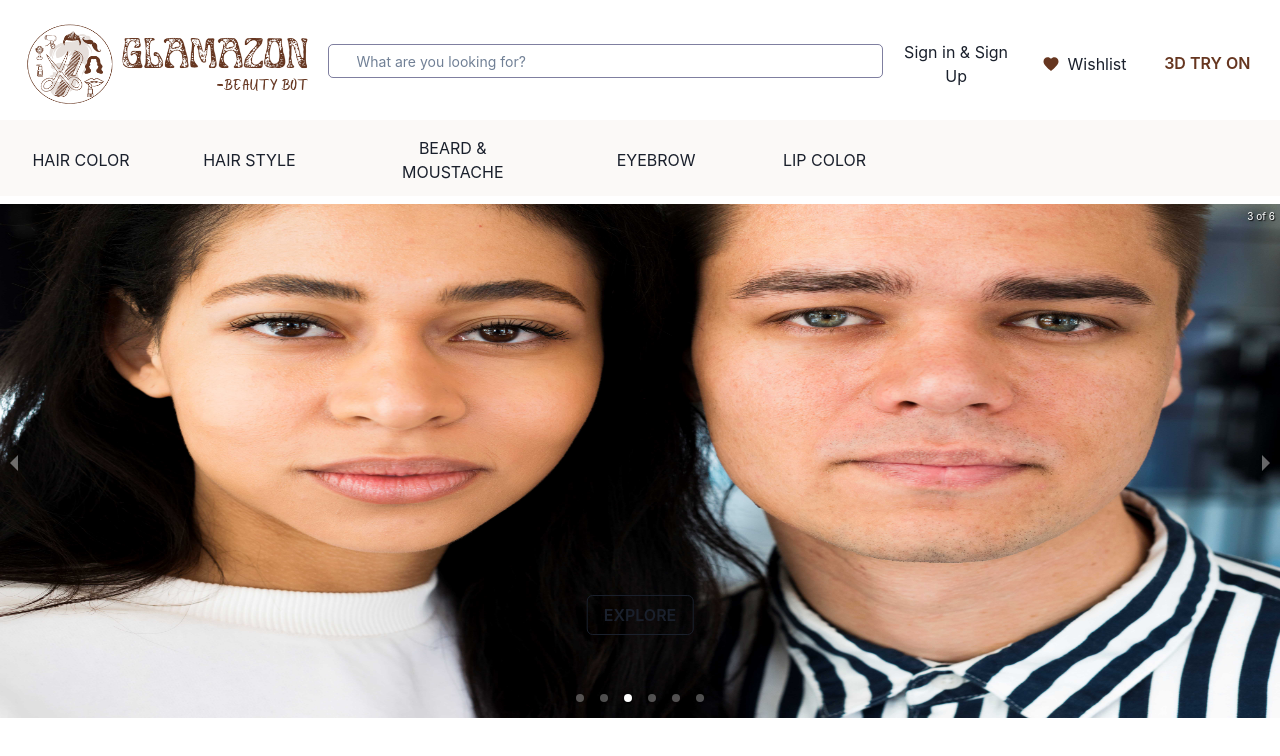
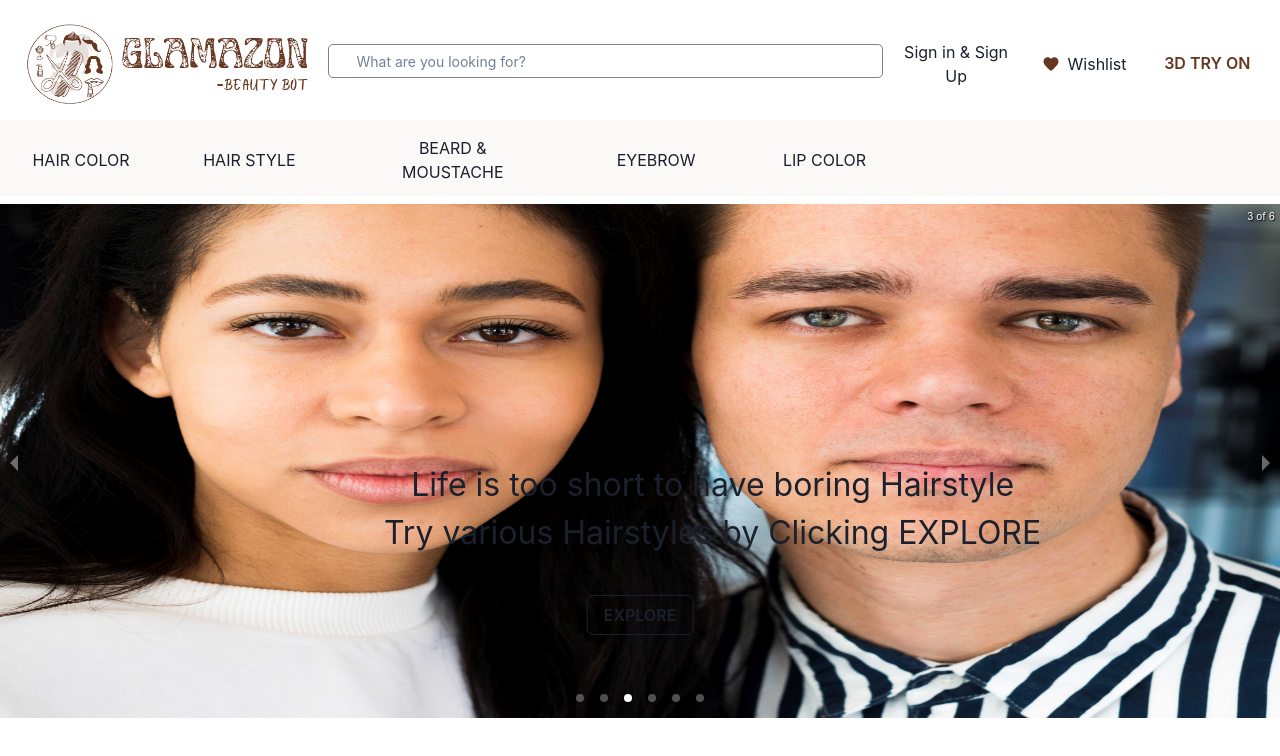
Before and after one commit to GopalaGovindharaju/Glamazon, a React (Create React App) app in the folder frontend/: page / in a window 1280 px wide. Shown: the top 756 px of the page. Built offline with nearby package versions, Linux system fonts and the light colour scheme; grey boxes are pictures that could not be loaded.

Commit message:
Quote added

```diff
--- a/frontend/src/components/Slider.js
+++ b/frontend/src/components/Slider.js
@@ -1,7 +1,7 @@
 import React from 'react';
 import { Carousel } from 'react-responsive-carousel';
 import 'react-responsive-carousel/lib/styles/carousel.min.css';
-import { Box, Button, Image } from '@chakra-ui/react';
+import { Box, Button, Image, Text } from '@chakra-ui/react';
 import '../CSS/Slider.css';
 import Hairstyle from './Images/Hairstyles.jpg'
 import Haircolor from './Images/Haircolors.jpg'
@@ -67,6 +67,7 @@ function Slider() {
         {SlideData.map((slide, index) => (
           <Box key={index} w='100%' h='514px' position="relative">
           <Image boxSize='100%' objectFit='fill' src={slide.image} loading='lazy'/>
+            <Text position='absolute' top='50%' left='30%' style={{fontSize: '2rem'}}>Life is too short to have boring Hairstyle<br/>Try various Hairstyles by Clicking EXPLORE</Text>
           <Button position="absolute" top="80%" left="50%" transform="translate(-50%, -50%)" bg='transparent' border="1px solid">EXPLORE</Button>
         </Box>
         ))}
```
